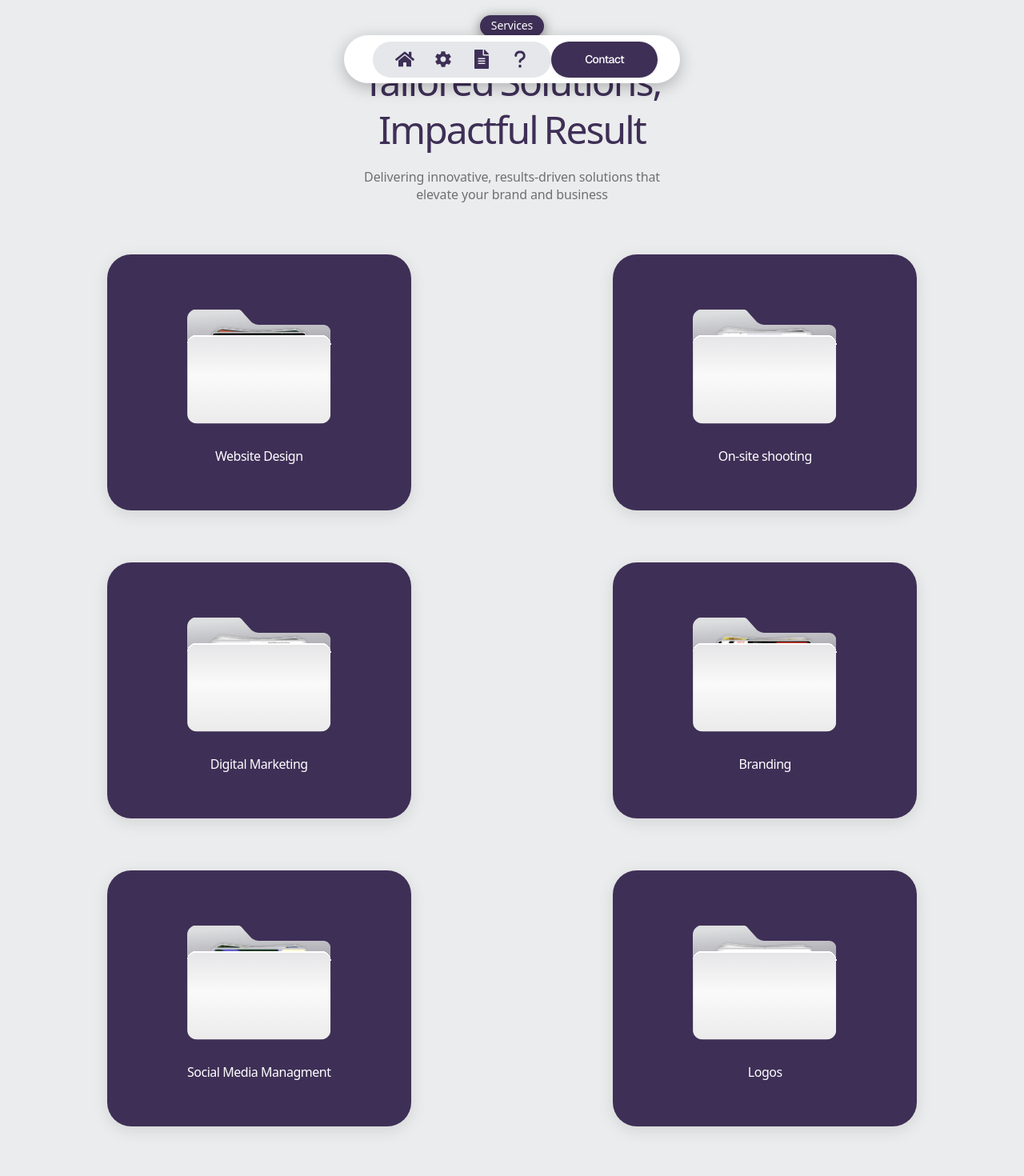
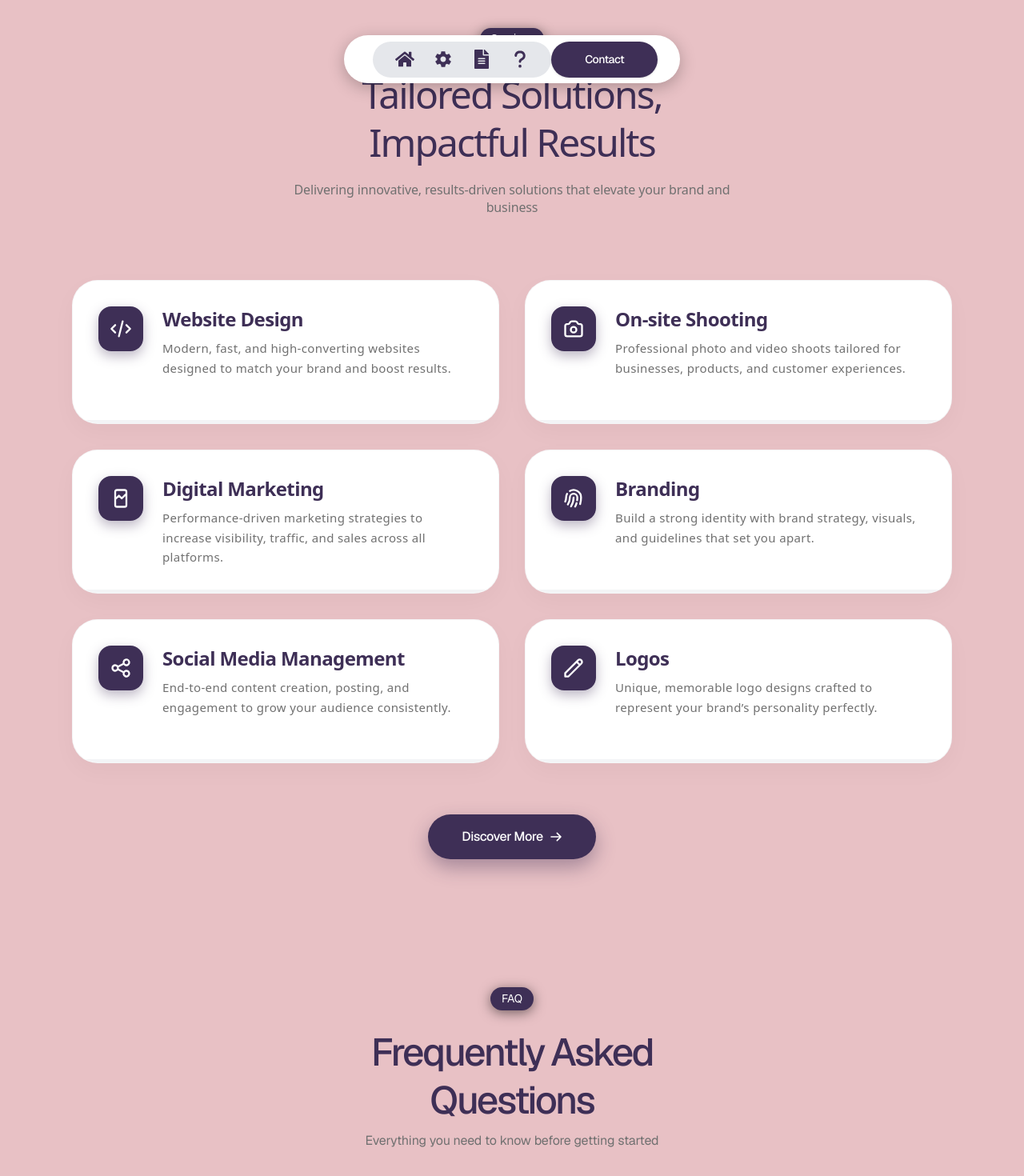
Before and after one commit to razikkk/emarq-1, a React (Vite) app: page / in a window 1280 px wide. Shown: the part 680-2150 px from the top of the page at 80% size. Built offline with nearby package versions, Linux system fonts and the light colour scheme.

Commit message:
12th update

```diff
--- a/index.html
+++ b/index.html
@@ -2,7 +2,7 @@
 <html lang="en">
   <head>
     <meta charset="utf-8" />
-    <title>Anima Project - Automatically generated by Anima</title>
+    <title>Emarq - Marketing Agency</title>
     <meta name="viewport" content="width=device-width, initial-scale=1" />
     <meta charset="utf-8" />
     <meta content="width=device-width, initial-scale=1" name="viewport" />
--- a/package.json
+++ b/package.json
@@ -9,6 +9,7 @@
     "build": "vite build"
   },
   "dependencies": {
+    "@material-tailwind/react": "^2.1.10",
     "@radix-ui/react-accordion": "^1.2.1",
     "@radix-ui/react-slot": "^1.1.0",
     "aos": "^2.3.4",
--- a/src/screens/ElementDefault/ElementDefault.tsx
+++ b/src/screens/ElementDefault/ElementDefault.tsx
@@ -17,12 +17,18 @@ import { BiLogoGmail } from "react-icons/bi";
 export const ElementDefault = (): JSX.Element => {
 
 
-useEffect(() => {
-  AOS.init();
-}, []);
+  useEffect(() => {
+    AOS.init({
+      once: true,          // Prevents elements from disappearing when scrolling up
+      duration: 800,       // Global default runtime duration
+      easing: "ease-out",  // Premium, fluid motion acceleration profile
+    });
+  }, []);
+
+
   return (
     <div id="home" className="w-full min-h-screen flex flex-col bg-[linear-gradient(0deg,rgba(235,236,237,1)_0%,rgba(235,236,237,1)_100%),linear-gradient(0deg,rgba(255,255,255,1)_0%,rgba(255,255,255,1)_100%)] overflow-hidden">
-      <div className="flex-1 relative bg-[#ebeced]">
+      <div className="flex-1 relative bg-[#E8C1C5]">
         <div className="absolute top-0 left-0 w-full h-[760px] opacity-10  bg-cover bg-[50%_50%] pointer-events-none" />
 
         {/* Top Info Bar */}
@@ -100,7 +106,7 @@ useEffect(() => {
           </div> */}
 
           <FeaturesSection />
-          <MainContentSection />
+          {/* <MainContentSection /> */}
           {/* <ServicesSection /> */}
           {/* <TestimonialsSection /> */}
           <FaqSection />
--- a/src/screens/ElementDefault/sections/FaqSection/FaqSection.tsx
+++ b/src/screens/ElementDefault/sections/FaqSection/FaqSection.tsx
@@ -12,86 +12,65 @@ const faqItems = [
   {
     id: "item-1",
     question: "What services does Emarq provide as a marketing agency in Dubai?",
-    answer: `Emarq offers a full suite of digital marketing and production services in Dubai, including
-    branding, social media marketing (SMM), web design and development, SEO,
-    performance marketing, influencer marketing, content creation, photography,
-    videography, and PR services.`
+    answer: "Emarq offers a full suite of digital marketing and production services in Dubai, including branding, social media marketing (SMM), web design and development, SEO, performance marketing, influencer marketing, content creation, photography, videography, and PR services."
   },
   {
     id: "item-2",
     question: "How can Emarq help improve my brand presence in Dubai?",
-    answer: `Through professional branding, social media strategies, high-quality content creation,
-    and PR campaigns, Emarq helps businesses in Dubai build a strong and recognizable
-    brand presence.`,
+    answer: "Through professional branding, social media strategies, high-quality content creation, and PR campaigns, Emarq helps businesses in Dubai build a strong and recognizable brand presence."
   },
   {
     id: "item-3",
     question: "What types of content creation does Emarq specialize in?",
-    answer: `We specialize in automotive, lifestyle, F&B, and product photography and videography,
-    event coverage, social media reels, promotional videos, and organic content marketing to maximize engagement.`,
+    answer: "We specialize in automotive, lifestyle, F&B, and product photography and videography, event coverage, social media reels, promotional videos, and organic content marketing to maximize engagement."
   },
   {
     id: "item-4",
-    question:
-      "Does Emarq provide SEO services for businesses in Dubai?",
-    answer: `Yes! Emarq offers comprehensive SEO strategies, including on-page SEO, keyword
-    research, link building, and content optimization to improve your website’s visibility and
-    ranking on search engines.`,
+    question: "Does Emarq provide SEO services for businesses in Dubai?",
+    answer: "Yes! Emarq offers comprehensive SEO strategies, including on-page SEO, keyword research, link building, and content optimization to improve your website’s visibility and ranking on search engines."
   },
   {
     id: "item-5",
     question: "What makes Emarq different from other marketing agencies in Dubai?",
-    answer: `Emarq combines creative production and performance marketing with a results-driven
-    approach, ensuring high-quality content and measurable growth for businesses across
-    Dubai and the UAE.`,
+    answer: "Emarq combines creative production and performance marketing with a results-driven approach, ensuring high-quality content and measurable growth for businesses across Dubai and the UAE."
   },
   {
     id: "item-6",
     question: "Can Emarq manage my social media marketing campaigns?",
-    answer: `Absolutely. We handle end-to-end social media marketing for platforms like Instagram,
-    Facebook, TikTok, Snapchat, and LinkedIn, including content planning, posting,
-    engagement, and analytics.`,
+    answer: "Absolutely. We handle end-to-end social media marketing for platforms like Instagram, Facebook, TikTok, Snapchat, and LinkedIn, including content planning, posting, engagement, and analytics."
   },
   {
     id: "item-7",
     question: "Do you provide influencer marketing services in Dubai?",
-    answer: `Yes, Emarq connects brands with relevant influencers in Dubai to create authentic
-    campaigns that drive engagement and brand awareness.`
+    answer: "Yes, Emarq connects brands with relevant influencers in Dubai to create authentic campaigns that drive engagement and brand awareness."
   },
   {
     id: "item-8",
     question: "Does Emarq cover events and product launches for photography and videography?",
-    answer: `Yes. We provide professional event coverage, product shoots, and launch
-    documentation with high-quality photos and videos suitable for social media, websites,
-    and marketing campaigns.`
+    answer: "Yes. We provide professional event coverage, product shoots, and launch documentation with high-quality photos and videos suitable for social media, websites, and marketing campaigns."
   },
   {
     id: "item-9",
     question: "How does Emarq ensure high-quality results for content and campaigns?",
-    answer: `We follow a strategic, data-driven approach combining creativity and analytics, using
-    professional equipment and expert editors to deliver premium content that aligns with
-    your brand goals.`
+    answer: "We follow a strategic, data-driven approach combining creativity and analytics, using professional equipment and expert editors to deliver premium content that aligns with your brand goals."
   },
   {
     id: "item-10",
-    question: " How can I get started with Emarq for my marketing and production needs?",
-    answer: `Simply contact us via phone, email, or our website inquiry form. We’ll schedule a
-    consultation to understand your business objectives and create a tailored marketing and
-    production plan.`
-  },
+    question: "How can I get started with Emarq for my marketing and production needs?",
+    answer: "Simply contact us via phone, email, or our website inquiry form. We’ll schedule a consultation to understand your business objectives and create a tailored marketing and production plan."
+  }
 ];
 
 export const FaqSection = (): JSX.Element => {
   return (
-    <section id="faq" className="w-full py-20 px-4">
+    <section id="faq" className="w-full py-20 px-4 relative z-10">
       <div className="max-w-[700px] mx-auto">
 
         {/* Badge */}
         <div className="flex flex-col items-center mb-16">
           <Badge
             data-aos="fade-up"
-        data-aos-delay="100"
-        data-aos-duration="800"
+            data-aos-delay="50"
             className="mb-7 rounded-[50px] shadow-[0px_3px_15px_#00000080] bg-[linear-gradient(190deg,rgba(62,47,86,1)_0%,rgba(62,47,86,1)_100%)] text-white border-0 px-3.5 py-1.5 h-auto"
           >
             <span className="[font-family:'Geist',Helvetica] font-normal text-sm tracking-[-0.14px] leading-[16.8px]">
@@ -104,16 +83,14 @@ export const FaqSection = (): JSX.Element => {
             <div className="flex items-center gap-2 mb-3">
               <h2
                 data-aos="fade-up"
-            data-aos-delay="200"
-            data-aos-duration="800"
+                data-aos-delay="100"
                 className="[font-family:'Geist',Helvetica] font-medium text-[#3e2f56] text-5xl text-center tracking-[-2.40px] leading-[48px]"
               >
                 Frequently
               </h2>
               <h2
                 data-aos="fade-up"
-            data-aos-delay="300"
-            data-aos-duration="800"
+                data-aos-delay="150"
                 className="[font-family:'Geist',Helvetica] font-medium text-[#3e2f56] text-5xl text-center tracking-[-2.40px] leading-[48px]"
               >
                 Asked
@@ -122,8 +99,7 @@ export const FaqSection = (): JSX.Element => {
 
             <h2
               data-aos="fade-up"
-          data-aos-delay="400"
-          data-aos-duration="800"
+              data-aos-delay="200"
               className="[font-family:'Geist',Helvetica] font-medium text-[#3e2f56] text-5xl text-center tracking-[-2.40px] leading-[48px]"
             >
               Questions
@@ -134,19 +110,10 @@ export const FaqSection = (): JSX.Element => {
           <div className="flex flex-col items-center">
             <p
               data-aos="fade-up"
-          data-aos-delay="500"
-          data-aos-duration="800"
+              data-aos-delay="250"
               className="[font-family:'Geist',Helvetica] font-normal text-[#707070] text-base text-center tracking-[-0.16px] leading-[22.4px]"
             >
-          Everything you need to know before
-        </p>
-        <p
-          data-aos="fade-up"
-          data-aos-delay="600"
-          data-aos-duration="800"
-          className="[font-family:'Geist',Helvetica] font-normal text-[#707070] text-base text-center tracking-[-0.16px] leading-[22.4px]"
-        >
-          getting started
+              Everything you need to know before getting started
             </p>
           </div>
         </div>
@@ -162,8 +129,8 @@ export const FaqSection = (): JSX.Element => {
               key={item.id}
               value={item.id}
               data-aos="fade-up"
-          data-aos-delay={100 * (index + 1)}
-          data-aos-duration="800"
+              // Cap staggered delay maximums so scrolling down doesn't hide elements
+              data-aos-delay={Math.min(50 * (index + 1), 300)}
               className="bg-white rounded-[40px] shadow-[0px_5px_20px_#0000001a] border-0 px-[30px] overflow-hidden"
             >
               <AccordionTrigger className="hover:no-underline py-5 [&[data-state=open]>div]:bg-[#ebeced] [&[data-state=open]>div>div:last-child]:rotate-0 [&[data-state=closed]>div]:bg-[#ebeced]">
@@ -171,7 +138,9 @@ export const FaqSection = (): JSX.Element => {
                   {item.question}
                 </span>
               </AccordionTrigger>
-          <AccordionContent>{item.answer}</AccordionContent>
+              <AccordionContent className="text-[#707070] leading-relaxed pb-6">
+                {item.answer}
+              </AccordionContent>
             </AccordionItem>
           ))}
         </Accordion>
@@ -181,18 +150,14 @@ export const FaqSection = (): JSX.Element => {
           <p
             data-aos="fade-up"
             data-aos-delay="100"
-        data-aos-duration="800"
             className="[font-family:'Geist',Helvetica] font-medium text-[#3e2f56] text-base text-center tracking-[-0.48px] leading-4"
           >
             Can&apos;t find your answer?
           </p>
 
-      <a href="mailto:Info@emarq.ae">
+          <a href="mailto:Info@emarq.ae" data-aos="fade-up" data-aos-delay="150">
             <Button
-        data-aos="fade-up"
-        data-aos-delay="200"
-        data-aos-duration="800"
-        className="relative w-[195px] h-14 rounded-[50px] overflow-hidden shadow-[0px_10px_20px_1px_#00000080] bg-[linear-gradient(186deg,rgba(62,47,86,1)_0%,rgba(62,47,86,1)_100%)] hover:bg-[linear-gradient(186deg,rgba(62,47,86,1)_0%,rgba(62,47,86,1)_100%)]"
+              className="relative w-[195px] h-14 rounded-[50px] overflow-hidden shadow-[0px_10px_20px_1px_#00000080] bg-[linear-gradient(186deg,rgba(62,47,86,1)_0%,rgba(62,47,86,1)_100%)]"
             >
               <span className="[font-family:'Geist',Helvetica] font-medium text-white text-base tracking-[-0.48px] leading-4">
                 Send me an email
@@ -204,6 +169,5 @@ export const FaqSection = (): JSX.Element => {
 
       </div>
     </section>
-
   );
 };
--- a/src/screens/ElementDefault/sections/FeaturesSection/FeaturesSection.tsx
+++ b/src/screens/ElementDefault/sections/FeaturesSection/FeaturesSection.tsx
@@ -1,42 +1,73 @@
 import React from "react";
 import { Badge } from "../../../../components/ui/badge";
-import { Card, CardContent } from "../../../../components/ui/card";
+import { Button } from "../../../../components/ui/button";
 import FadeInView from "../../../../animations/FadeInView";
 
 const servicesData = [
   {
-    icon: "/folder-4.svg",
     title: "Website Design",
+    description: "Modern, fast, and high-converting websites designed to match your brand and boost results.",
+    icon: (
+      <svg className="w-7 h-7 text-white" fill="none" viewBox="0 0 24 24" stroke="currentColor" strokeWidth={2}>
+        <path strokeLinecap="round" strokeLinejoin="round" d="M10 20l4-16m4 4l4 4-4 4M6 16l-4-4 4-4" />
+      </svg>
+    )
   },
   {
-    icon: "/folder-1.svg",
-    title: "On-site shooting",
+    title: "On-site Shooting",
+    description: "Professional photo and video shoots tailored for businesses, products, and customer experiences.",
+    icon: (
+      <svg className="w-7 h-7 text-white" fill="none" viewBox="0 0 24 24" stroke="currentColor" strokeWidth={2}>
+        <path strokeLinecap="round" strokeLinejoin="round" d="M3 9a2 2 0 012-2h.93a2 2 0 001.664-.89l.812-1.22A2 2 0 0110.07 4h3.86a2 2 0 011.664.89l.812 1.22A2 2 0 0018.07 7H19a2 2 0 012 2v9a2 2 0 01-2 2H5a2 2 0 01-2-2V9z" />
+        <path strokeLinecap="round" strokeLinejoin="round" d="M15 13a3 3 0 11-6 0 3 3 0 016 0z" />
+      </svg>
+    )
   },
   {
-    icon: "/folder-5.svg",
     title: "Digital Marketing",
+    description: "Performance-driven marketing strategies to increase visibility, traffic, and sales across all platforms.",
+    icon: (
+      <svg className="w-7 h-7 text-white" fill="none" viewBox="0 0 24 24" stroke="currentColor" strokeWidth={2}>
+        <path strokeLinecap="round" strokeLinejoin="round" d="M7 12l3-3 3 3 4-4M8 21h8a2 2 0 002-2V5a2 2 0 00-2-2H8a2 2 0 00-2 2v14a2 2 0 002 2z" />
+      </svg>
+    )
   },
   {
-    icon: "/folder.svg",
     title: "Branding",
+    description: "Build a strong identity with brand strategy, visuals, and guidelines that set you apart.",
+    icon: (
+      <svg className="w-7 h-7 text-white" fill="none" viewBox="0 0 24 24" stroke="currentColor" strokeWidth={2}>
+        <path strokeLinecap="round" strokeLinejoin="round" d="M12 11c0 3.517-1.009 6.799-2.753 9.571m-3.44-2.04l.054-.09A13.916 13.916 0 008 11a4 4 0 118 0c0 1.017-.07 2.019-.203 3m-2.118 6.844A21.88 21.88 0 0015.171 17m3.839 1.132c.645-2.266.99-4.659.99-7.132A8 8 0 008 4.07M3 15.364c.64-1.319 1-2.8 1-4.364 0-1.457.39-2.823 1.07-4" />
+      </svg>
+    )
   },
   {
-    icon: "/folder-2.svg",
-    title: "Social Media Managment",
+    title: "Social Media Management",
+    description: "End-to-end content creation, posting, and engagement to grow your audience consistently.",
+    icon: (
+      <svg className="w-7 h-7 text-white" fill="none" viewBox="0 0 24 24" stroke="currentColor" strokeWidth={2}>
+        <path strokeLinecap="round" strokeLinejoin="round" d="M8.684 13.342C8.886 12.938 9 12.482 9 12c0-.482-.114-.938-.316-1.342m0 2.684a3 3 0 110-2.684m0 2.684l6.632 3.316m-6.632-6l6.632-3.316m0 0a3 3 0 105.367-2.684 3 3 0 00-5.367 2.684zm0 9.316a3 3 0 105.368 2.684 3 3 0 00-5.368-2.684z" />
+      </svg>
+    )
   },
   {
-    icon: "/folder-3.svg",
     title: "Logos",
-  },
+    description: "Unique, memorable logo designs crafted to represent your brand’s personality perfectly.",
+    icon: (
+      <svg className="w-7 h-7 text-white" fill="none" viewBox="0 0 24 24" stroke="currentColor" strokeWidth={2}>
+        <path strokeLinecap="round" strokeLinejoin="round" d="M15.232 5.232l3.536 3.536m-2.036-5.036a2.5 2.5 0 113.536 3.536L6.5 21.036H3v-3.572L16.732 3.732z" />
+      </svg>
+    )
+  }
 ];
 
 export const FeaturesSection = (): JSX.Element => {
   return (
-    <section id="services" className="w-full py-16 px-4">
+    <section id="services" className="w-full py-20 px-4 bg-[#E8C1C5]">
       <div className="max-w-[1200px] mx-auto">
 
         {/* Header */}
-    <div className="flex flex-col items-center mb-16">
+        <div className="flex flex-col items-center mb-20">
 
           {/* Badge */}
           <FadeInView delay={0.2}>
@@ -48,109 +79,88 @@ export const FeaturesSection = (): JSX.Element => {
           </FadeInView>
 
           <div className="flex flex-col items-center mb-6">
-
-        {/* First row headings */}
             <FadeInView delay={0.35}>
               <div className="flex items-center justify-center gap-2 mb-3 flex-wrap">
                 <h2 className="font-medium text-[#3e2f56] text-5xl sm:text-4xl md:text-5xl text-center tracking-[-2px] leading-tight">
-              Tailored
-            </h2>
-            <h2 className="font-medium text-[#3e2f56] text-5xl sm:text-4xl md:text-5xl text-center tracking-[-2px] leading-tight">
-              Solutions,
+                  Tailored Solutions,
                 </h2>
               </div>
             </FadeInView>
 
-        {/* Second row headings */}
             <FadeInView delay={0.55}>
               <div className="flex items-center justify-center gap-2 flex-wrap">
                 <h2 className="font-medium text-[#3e2f56] text-5xl sm:text-4xl md:text-5xl text-center tracking-[-2px] leading-tight">
-              Impactful
-            </h2>
-            <h2 className="font-medium text-[#3e2f56] text-5xl sm:text-4xl md:text-5xl text-center tracking-[-2px] leading-tight">
-              Result
+                  Impactful Results
                 </h2>
               </div>
             </FadeInView>
-
           </div>
 
           {/* Paragraphs */}
           <FadeInView delay={0.8}>
-        <p className="text-[#707070] text-sm sm:text-base text-center tracking-[-0.14px] leading-[20px] sm:leading-[22.4px]">
-          Delivering innovative, results-driven solutions that
+            <p className="text-[#707070] text-sm sm:text-base text-center tracking-[-0.14px] leading-[20px] sm:leading-[22.4px] max-w-xl">
+              Delivering innovative, results-driven solutions that elevate your brand and business
             </p>
           </FadeInView>
+        </div>
 
-      <FadeInView delay={0.9}>
-        <p className="text-[#707070] text-sm sm:text-base text-center tracking-[-0.14px] leading-[20px] sm:leading-[22.4px]">
-          elevate your brand and business
+        {/* Scaled & Deepened Services Grid Layout */}
+        <div className="grid grid-cols-1 md:grid-cols-2 gap-8 max-w-[1100px] mx-auto mb-16">
+          {servicesData.map((service, index) => (
+            <FadeInView key={index} delay={0.2 + index * 0.1}>
+              {/* Grand engaging card container wrapper */}
+              <div className="group relative flex flex-col sm:flex-row items-start gap-6 p-8 rounded-[32px] bg-white border border-gray-100/80 shadow-[0px_10px_30px_rgba(0,0,0,0.03)] transition-all duration-300 hover:-translate-y-2 hover:shadow-[0px_20px_40px_rgba(62,47,86,0.1)] hover:border-[#3e2f56]/20 overflow-hidden min-h-[180px]">
+
+                {/* Visual Accent Bar inside the card frame */}
+                <div className="absolute bottom-0 left-0 w-full h-[4px] bg-gray-100 transition-colors duration-300 group-hover:bg-[#3e2f56]" />
+
+                {/* Engaging Primary Icon Orb Element */}
+                <div className="flex items-center justify-center shrink-0 w-14 h-14 rounded-2xl bg-[linear-gradient(186deg,rgba(62,47,86,1)_0%,rgba(62,47,86,1)_100%)] shadow-[0px_6px_15px_rgba(62,47,86,0.35)] transition-transform duration-300 group-hover:scale-110 group-hover:rotate-3">
+                  {service.icon}
+                </div>
+
+                {/* Typography Information Block */}
+                <div className="flex flex-col mt-2 sm:mt-0">
+                  <h3 className="font-semibold text-[#3e2f56] text-2xl tracking-tight mb-2 transition-colors duration-300 group-hover:text-[#3e2f56]/90">
+                    {service.title}
+                  </h3>
+                  <p className="text-[#707070] text-[15px] leading-relaxed tracking-wide font-normal">
+                    {service.description}
                   </p>
-      </FadeInView>
+                </div>
 
               </div>
+            </FadeInView>
+          ))}
+        </div>
 
-    {/* Services Grid */}
-    <div
-      className="
-        grid
-        grid-cols-1
-        md:grid-cols-2
-        gap-10
-        lg:gap-[65px]
-        place-items-center
-      "
+        {/* Centered Engaging Action Button */}
+        <div className="flex justify-center">
+          <FadeInView delay={0.4}>
+            <Button className="group relative w-[210px] h-14 rounded-[50px] shadow-[0px_10px_25px_rgba(62,47,86,0.4)] bg-[linear-gradient(186deg,rgba(62,47,86,1)_0%,rgba(62,47,86,1)_100%)] hover:bg-[linear-gradient(186deg,rgba(62,47,86,1)_0%,rgba(62,47,86,1)_100%)] transition-all duration-300 hover:-translate-y-0.5 overflow-hidden border-0 gap-2 flex items-center justify-center">
+
+              <span className="font-medium text-white text-base tracking-[-0.48px] [font-family:'Geist',Helvetica]">
+                Discover More
+              </span>
+
+              {/* Dynamic Animated Arrow Signifier */}
+              <svg
+                className="w-4 h-4 text-white transform transition-transform duration-300 group-hover:translate-x-1"
+                fill="none"
+                viewBox="0 0 24 24"
+                stroke="currentColor"
+                strokeWidth={2.5}
               >
-      {servicesData.map((service, index) => (
+                <path strokeLinecap="round" strokeLinejoin="round" d="M14 5l7 7m0 0l-7 7m7-7H3" />
+              </svg>
 
-        <FadeInView key={index} delay={1 + index * 0.2}>
-        <Card
-          className="
-            bg-[#3e2f56]
-            rounded-[30px]
-            shadow-[0px_5px_20px_#0000001a]
-            border-0
-
-            /* MOBILE */
-            w-[300px] h-[280px]
-
-            /* TABLET */
-            sm:w-[340px] sm:h-[300px]
-
-            /* DESKTOP */
-            md:w-[380px] md:h-[320px]
-
-            flex items-center justify-center
-          "
-        >
-          <CardContent className="flex items-center justify-center h-full p-0">
-            <div className="flex flex-col items-center">
-              <img
-                className="
-                  w-[140px] sm:w-[160px] md:w-[180px]
-                  h-[120px] sm:h-[140px] md:h-[160px]
-                  mb-6
-                "
-                alt={service.title}
-                src={service.icon}
-              />
-
-              <span className="font-medium text-white text-base tracking-[-0.48px] leading-4 text-center">
-                {service.title}
-              </span>
-            </div>
-          </CardContent>
-        </Card>
+              {/* Shimmer Light Accent Frame */}
+              {/* <div className="absolute h-[200%] top-[-123.21%] -left-14 w-[50px] bg-[#ffffff4c] rotate-45 blur-[2.5px] pointer-events-none transition-transform duration-1000 group-hover:translate-x-[350px]" /> */}
+            </Button>
           </FadeInView>
-
-
-
-      ))}
         </div>
 
       </div>
     </section>
-
-
   );
 };
--- a/src/screens/ElementDefault/sections/HeroSection/HeroSection.tsx
+++ b/src/screens/ElementDefault/sections/HeroSection/HeroSection.tsx
@@ -75,7 +75,7 @@ export const HeroSection = (): JSX.Element => {
   <span
     className="block opacity-0 animate-[fadeUp_0.8s_ease-out_forwards]"
   >
-    we build brands
+    We build brands
   </span>
 
   <span
```
Also changed, not shown: src/screens/ElementDefault/sections/ContactSection/ContactSection.tsx (+29 -123 lines), public/service-emarq.jpg (added), 1 other file (tests, documents, lock files or other folders). Lines whose indentation alone changed are shown as unchanged.
